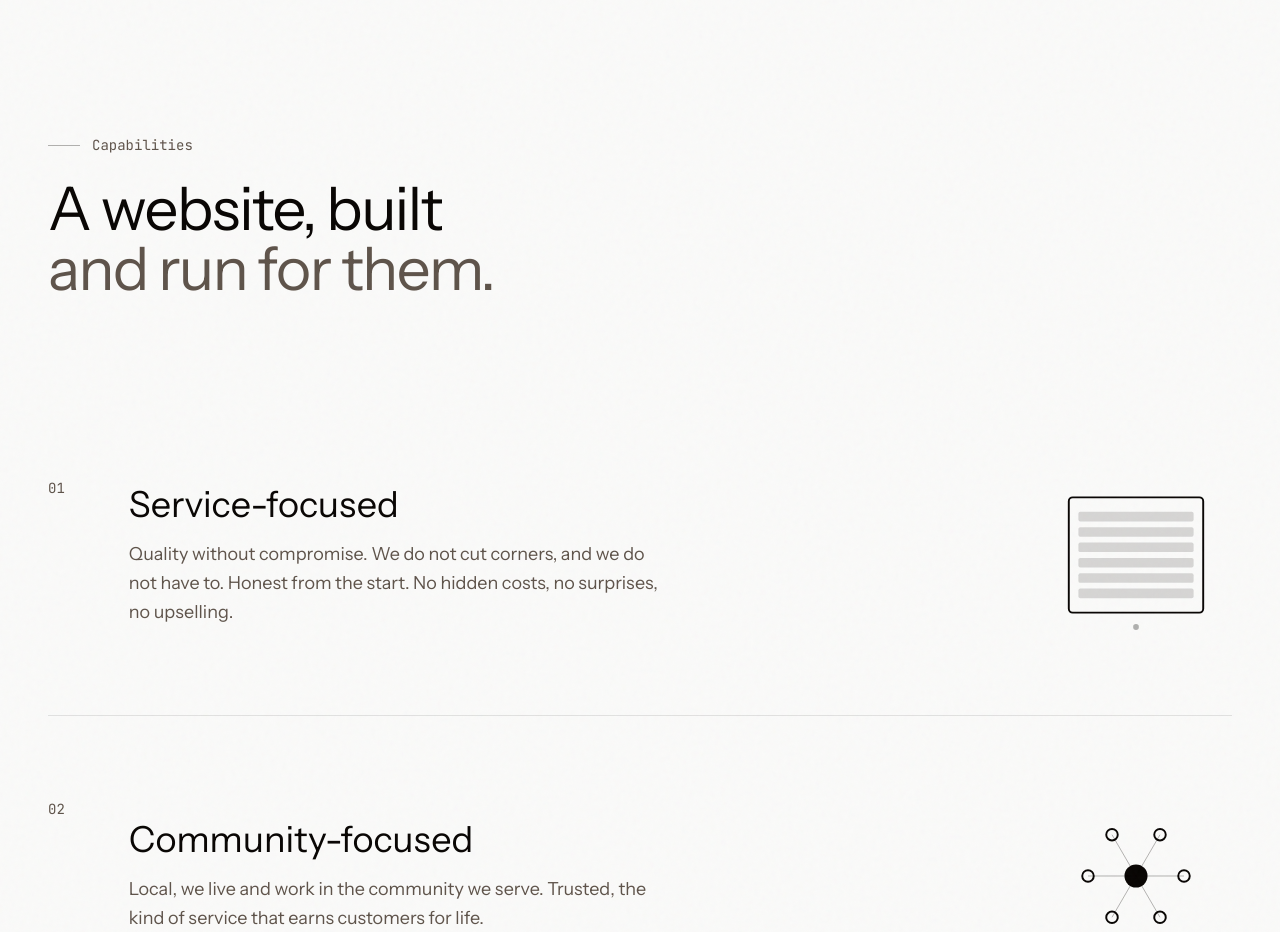
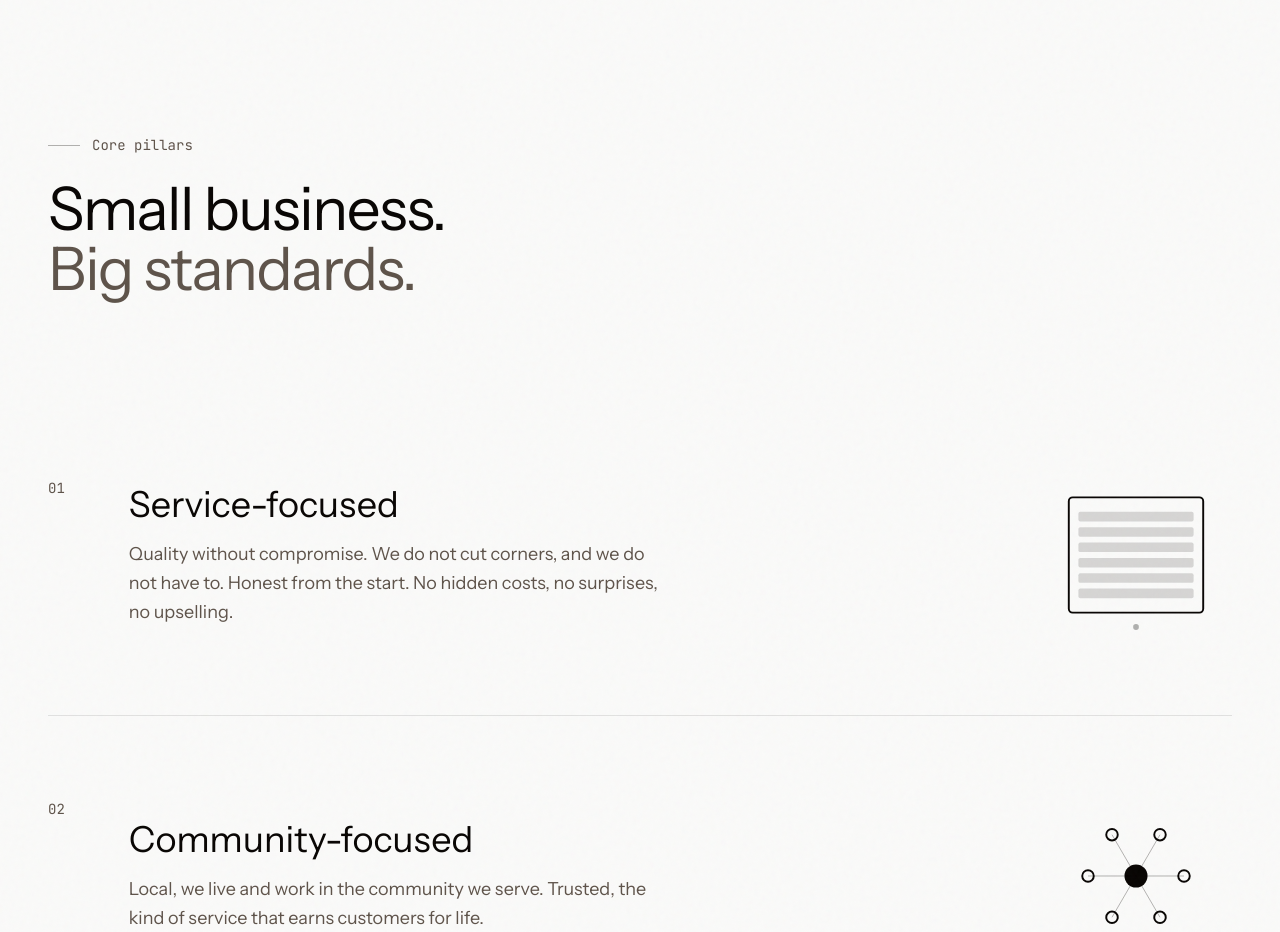
Before and after one commit to galco-dev/fynsubs, a Next.js app: page /fynsubs/ in a window 1280 px wide. Shown: the part 860-1792 px from the top of the page. Built offline with nearby package versions, Linux system fonts and the light colour scheme.

Commit message:
Update features-section.tsx

```diff
--- a/components/landing/features-section.tsx
+++ b/components/landing/features-section.tsx
@@ -329,16 +329,16 @@ export function FeaturesSection() {
         <div className="mb-16 lg:mb-24">
           <span className="inline-flex items-center gap-3 text-sm font-mono text-muted-foreground mb-6">
             <span className="w-8 h-px bg-foreground/30" />
-            Capabilities
+            Core pillars
           </span>
           <h2
             className={`text-4xl lg:text-6xl font-display tracking-tight transition-all duration-700 ${
               isVisible ? "opacity-100 translate-y-0" : "opacity-0 translate-y-4"
             }`}
           >
-            A website, built
+            Small business.
             <br />
-            <span className="text-muted-foreground">and run for them.</span>
+            <span className="text-muted-foreground">Big standards.</span>
           </h2>
         </div>
 
```
